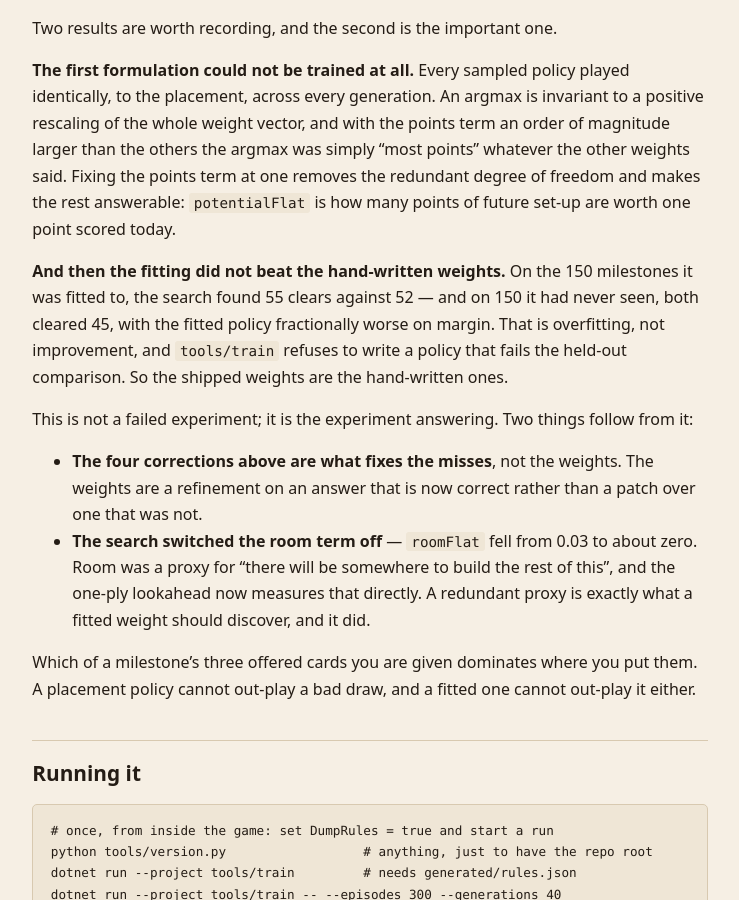
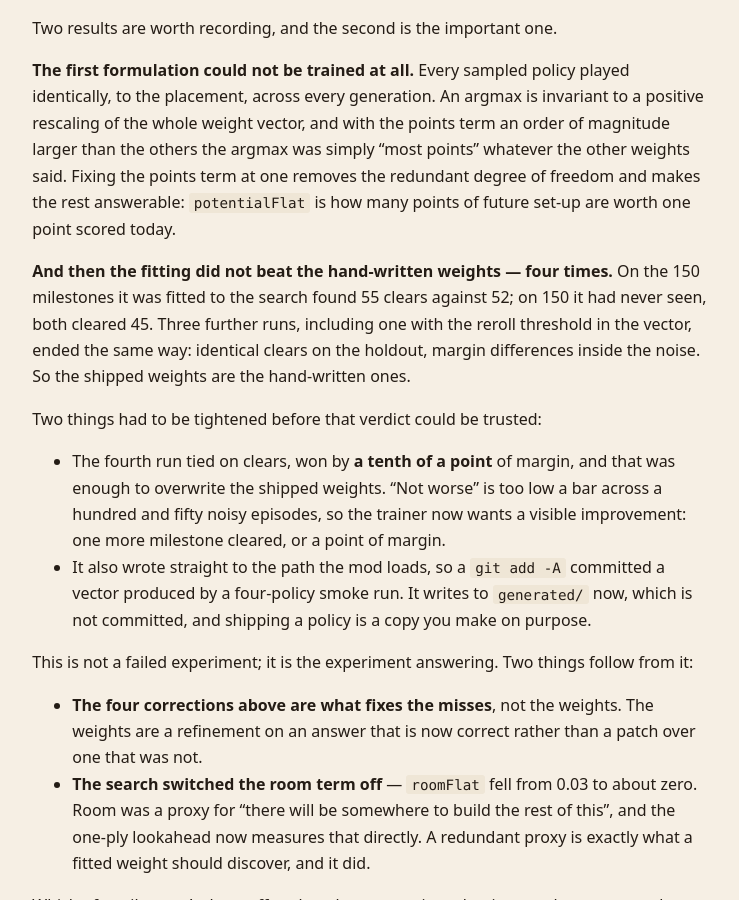
Before and after one commit to myso-kr/combolands-mod, a Jekyll site: the page built from docs/SIMULATION.md, in a window 1280 px wide and 900 px high, scrolled down 4949 px. Shown: the whole window, without its empty margins (270-1009 px from the left). Built offline with Jekyll 4.4.1, drawn with Linux system fonts in a browser that asks for light colours.

Commit message:
Record what four training runs settled
The simulation document said the fitting had failed to beat the hand-written
weights once. It has now done so four times, including with the reroll threshold
in the vector, and the two holes that had to be closed before that verdict meant
anything belong in the same place as the verdict.

```diff
--- a/docs/SIMULATION.md
+++ b/docs/SIMULATION.md
@@ -211,11 +211,21 @@ other weights said. Fixing the points term at one removes the redundant degree o
 freedom and makes the rest answerable: `potentialFlat` is how many points of future
 set-up are worth one point scored today.
 
-**And then the fitting did not beat the hand-written weights.** On the 150 milestones
-it was fitted to, the search found 55 clears against 52 — and on 150 it had never
-seen, both cleared 45, with the fitted policy fractionally worse on margin. That is
-overfitting, not improvement, and `tools/train` refuses to write a policy that fails
-the held-out comparison. So the shipped weights are the hand-written ones.
+**And then the fitting did not beat the hand-written weights — four times.** On the
+150 milestones it was fitted to the search found 55 clears against 52; on 150 it had
+never seen, both cleared 45. Three further runs, including one with the reroll
+threshold in the vector, ended the same way: identical clears on the holdout, margin
+differences inside the noise. So the shipped weights are the hand-written ones.
+
+Two things had to be tightened before that verdict could be trusted:
+
+- The fourth run tied on clears, won by **a tenth of a point** of margin, and that
+  was enough to overwrite the shipped weights. "Not worse" is too low a bar across a
+  hundred and fifty noisy episodes, so the trainer now wants a visible improvement:
+  one more milestone cleared, or a point of margin.
+- It also wrote straight to the path the mod loads, so a `git add -A` committed a
+  vector produced by a four-policy smoke run. It writes to `generated/` now, which is
+  not committed, and shipping a policy is a copy you make on purpose.
 
 This is not a failed experiment; it is the experiment answering. Two things follow
 from it:
```
